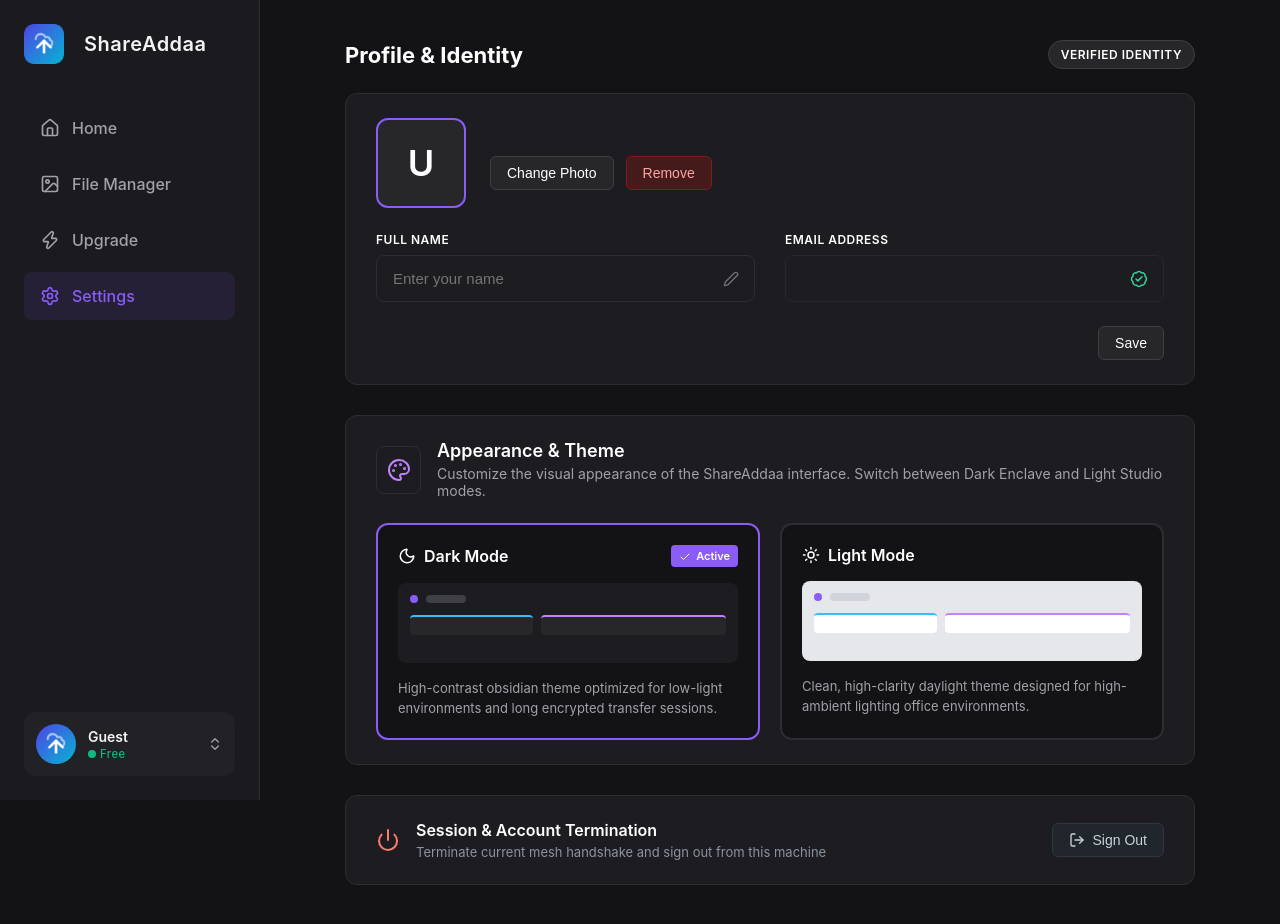
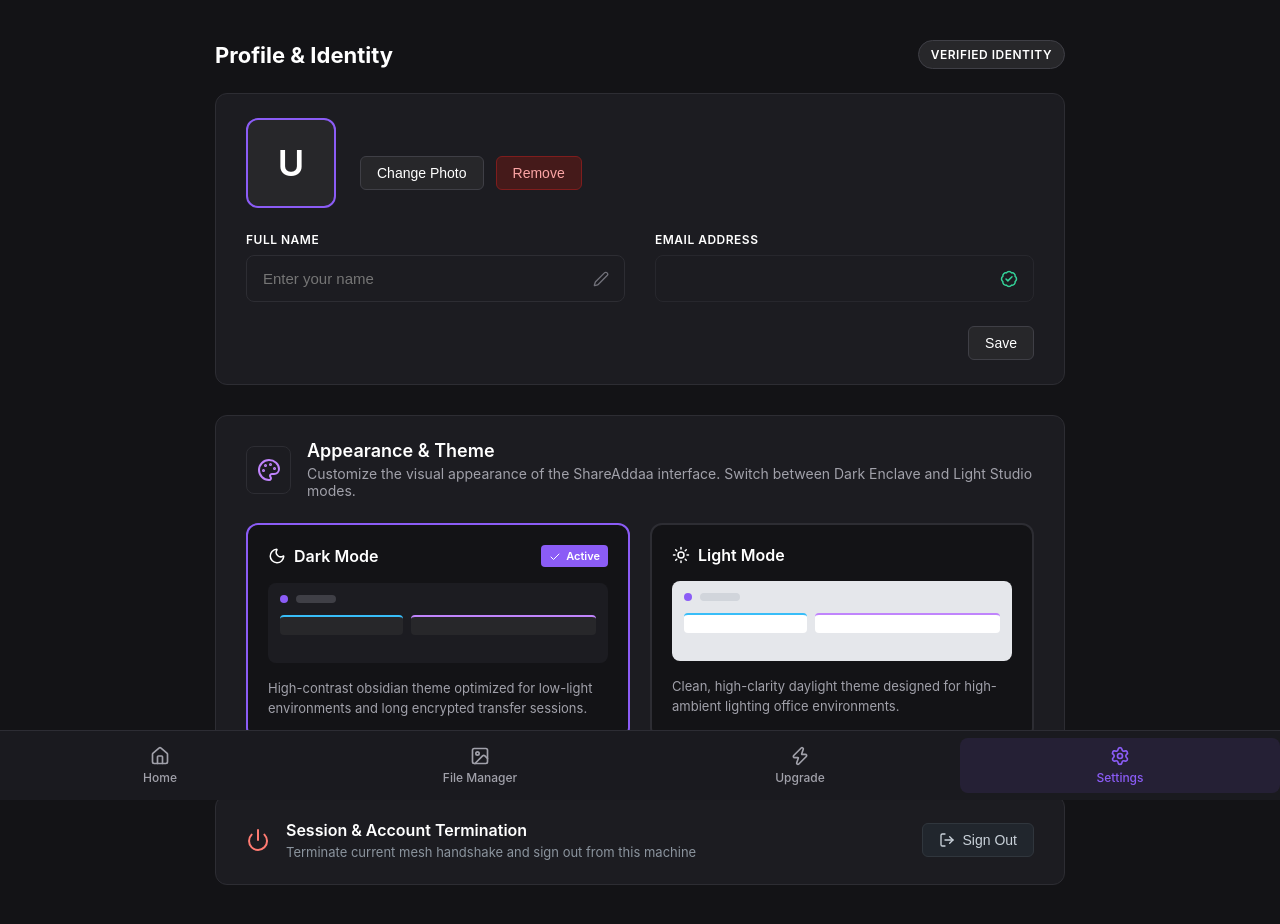
Before and after one commit to sanketsagar07/Shareaddaa, a Next.js app: page /settings in a window 1280 px wide. Shown: the top 924 px of the page. Built offline with nearby package versions, Linux system fonts and the light colour scheme; no server answers.

Commit message:
Home page responsive

```diff
--- a/src/app/globals.css
+++ b/src/app/globals.css
@@ -7,7 +7,7 @@
 html,
 body {
   max-width: 100vw;
-  overflow-x: hidden;
+  overflow-x: clip;
   font-family: -apple-system, BlinkMacSystemFont, "Segoe UI", Roboto, Helvetica, Arial, sans-serif;
   background-color: #131316;
   color: #ffffff;
--- a/src/components/home/Sidebar.css
+++ b/src/components/home/Sidebar.css
@@ -7,6 +7,16 @@
   flex-direction: column;
   padding: 1.5rem;
   border-right: 1px solid #2d2d34;
+  position: fixed;
+  top: 0;
+  left: 0;
+  z-index: 50;
+}
+
+/* Push the main content right by the width of the fixed sidebar */
+.sidebar+* {
+  margin-left: 260px;
+  flex: 1;
 }
 
 .logo-container {
@@ -124,33 +134,27 @@
   color: #a1a1aa;
 }
 
-@media (max-width: 750px) {
+@media (max-width: 1300px) {
   .sidebar {
-    position: fixed;
-    bottom: 0;
-    left: 0;
-    width: 100%;
-    height: 70px;
-    flex-direction: row;
-    padding: 0;
-    border-right: none;
-    border-top: 1px solid #2d2d34;
-    z-index: 100;
+    position: fixed !important;
+    top: auto !important;
+    bottom: 0 !important;
+    left: 0 !important;
+    width: 100% !important;
+    height: 70px !important;
+    flex-direction: row !important;
+    padding: 0 !important;
+    border-right: none !important;
+    border-top: 1px solid #2d2d34 !important;
+    z-index: 100 !important;
   }
 
   .logo-container {
-    display: none;
+    display: none !important;
   }
 
   .user-profile {
-    display: flex;
-    position: fixed;
-    top: 1rem;
-    right: 1rem;
-    padding: 0;
-    margin: 0;
-    background-color: transparent;
-    border-radius: 50%;
+    display: none !important;
   }
 
   .user-profile:hover {
@@ -159,35 +163,39 @@
 
   .user-info,
   .user-dropdown-icon {
-    display: none;
+    display: none !important;
   }
 
   .user-avatar {
-    width: 36px;
-    height: 36px;
+    width: 36px !important;
+    height: 36px !important;
   }
 
   .nav-menu {
-    flex-direction: row;
-    width: 100%;
-    height: 100%;
-    justify-content: space-around;
-    align-items: center;
-    gap: 0;
+    flex-direction: row !important;
+    width: 100% !important;
+    height: 100% !important;
+    justify-content: space-around !important;
+    align-items: center !important;
+    gap: 0 !important;
   }
 
   .nav-item {
-    flex-direction: column;
-    padding: 0.5rem;
-    gap: 0.25rem;
-    font-size: 0.75rem;
-    justify-content: center;
-    flex: 1;
-    border-radius: 0;
+    flex-direction: column !important;
+    padding: 0.5rem !important;
+    gap: 0.25rem !important;
+    font-size: 0.75rem !important;
+    justify-content: center !important;
+    flex: 1 !important;
+    border-radius: 0 !important;
   }
 
   .nav-item.active {
-    border-radius: 8px;
+    border-radius: 8px !important;
+  }
+
+  .sidebar+* {
+    margin-left: 0 !important;
   }
 
   main {
```
Also changed, not shown: src/app/Home.module.css (added, +100 -0 lines), src/app/page.tsx (+29 -4 lines).
